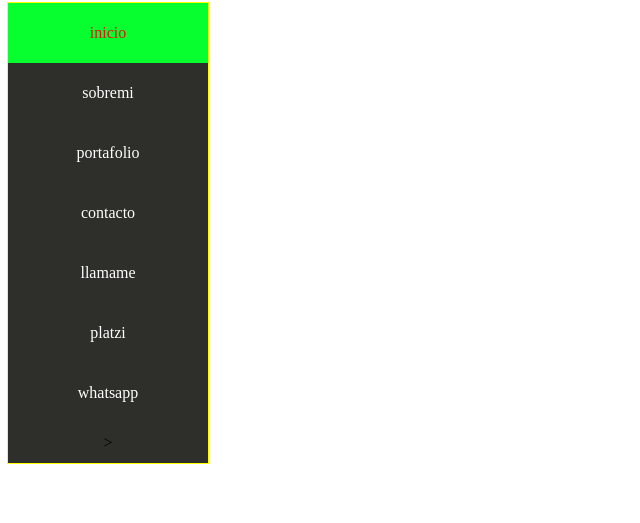
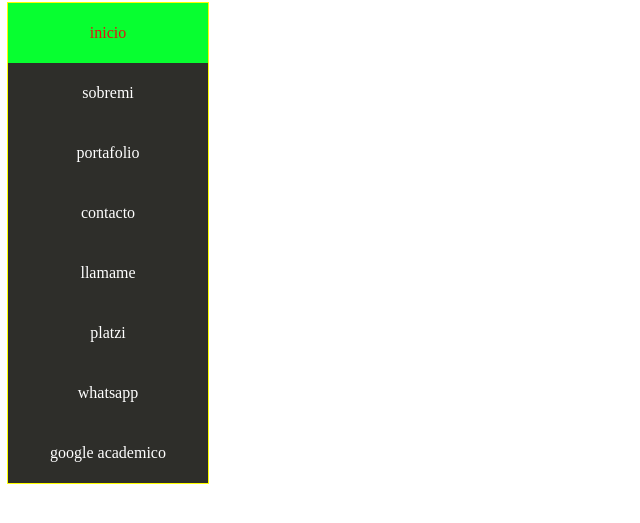
Before and after one commit to VWILMERE/trabajo2, a plain HTML site: page index.html in a window 1280 px wide. Shown: the part 77-600 px from the top of the page, without its empty margins (0-640 px from the left). Drawn offline with Linux system fonts and the light colour scheme.

Commit message:
link agregado

```diff
--- a/index.html
+++ b/index.html
@@ -17,7 +17,8 @@
             <li> <a href="https://es-la.facebook.com/">contacto</a></li>
             <li> <a href="#">llamame</a></li>
             <li> <a target="_blank" href="https://platzi.com/home">platzi</a></li>
-            <li> <a taget="_blank" href="https://web.whatsapp.com/">whatsapp</a>></a></li>
+            <li> <a taget="_blank" href="https://web.whatsapp.com/">whatsapp</a></a></li>
+            <li> <a target="_blank" href="https://scholar.google.es/schhp?hl=es">google academico</a></li>
         </ul>
     </nav>
 </body>
```
